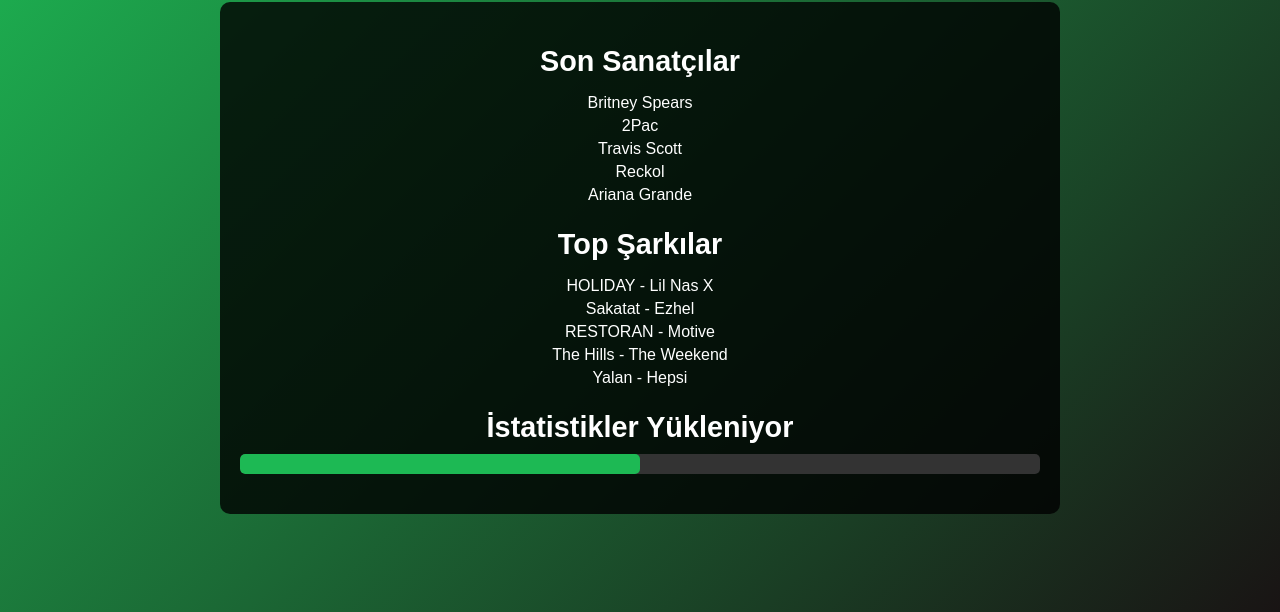
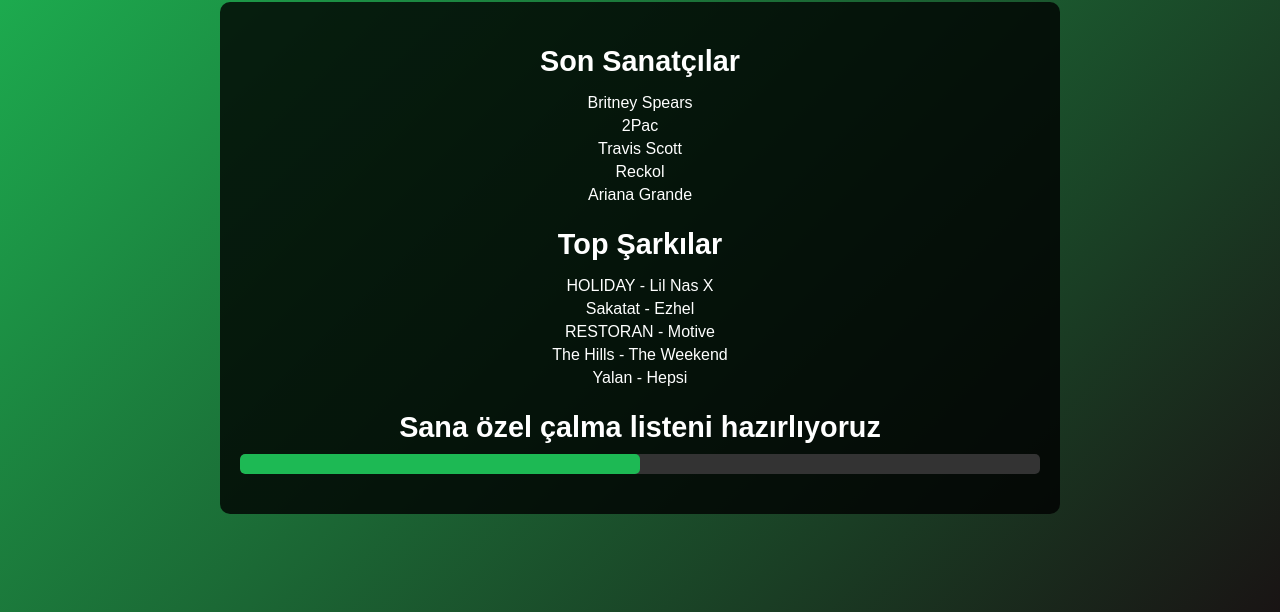
Before and after one commit to jakymoon/jakymoon.github.io, a plain HTML site: page wait.html in a window 1280 px wide. Shown: the part 188-800 px from the top of the page. Drawn offline with Linux system fonts and the light colour scheme.

Commit message:
Update wait.html

```diff
--- a/wait.html
+++ b/wait.html
@@ -82,7 +82,7 @@
             </ul>
         </div>
         <div class="section">
-            <h2>İstatistikler Yükleniyor</h2>
+            <h2>Sana özel çalma listeni hazırlıyoruz</h2>
             <div class="progress-bar">
                 <div class="progress" id="progress-bar"></div>
             </div>
```
